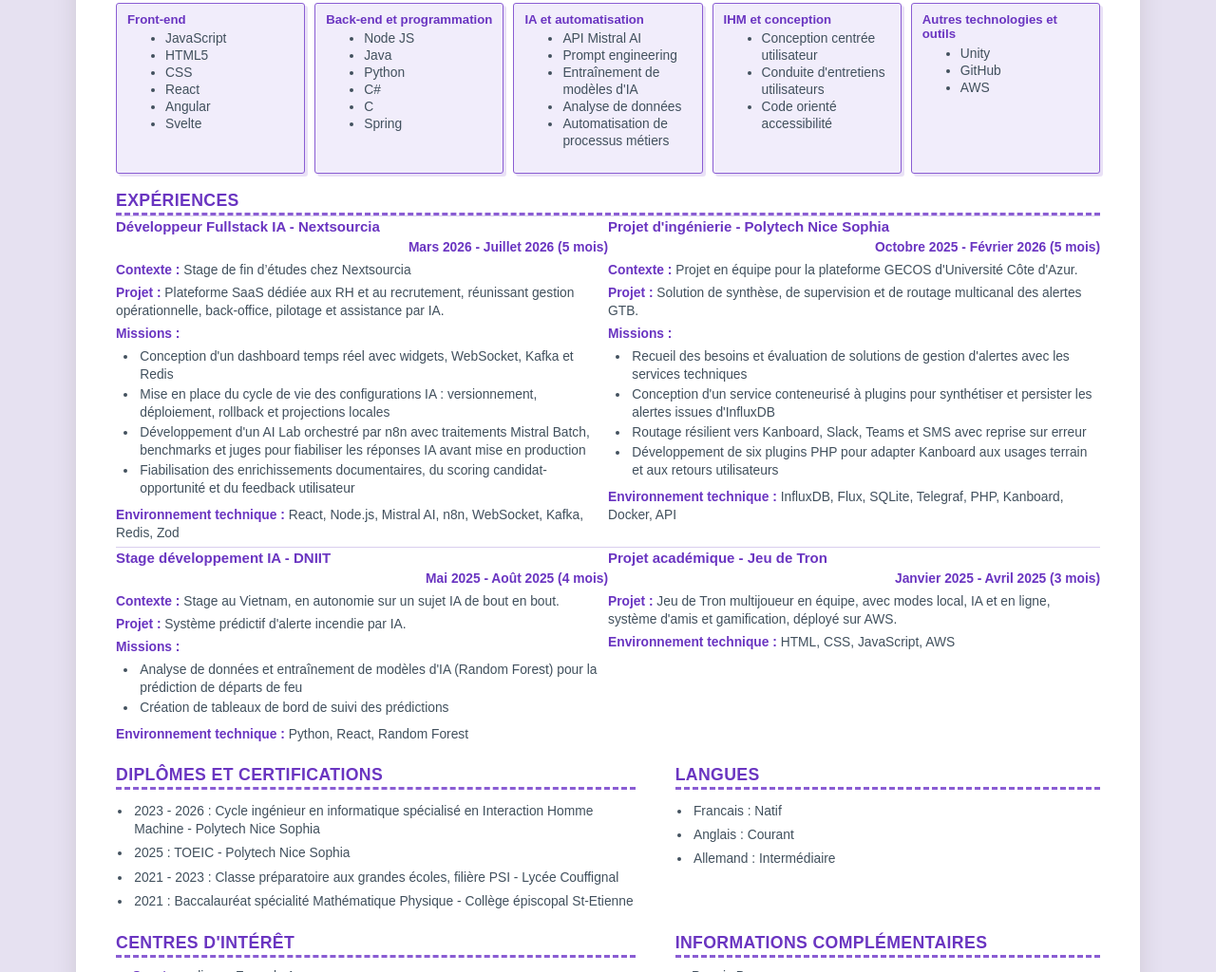
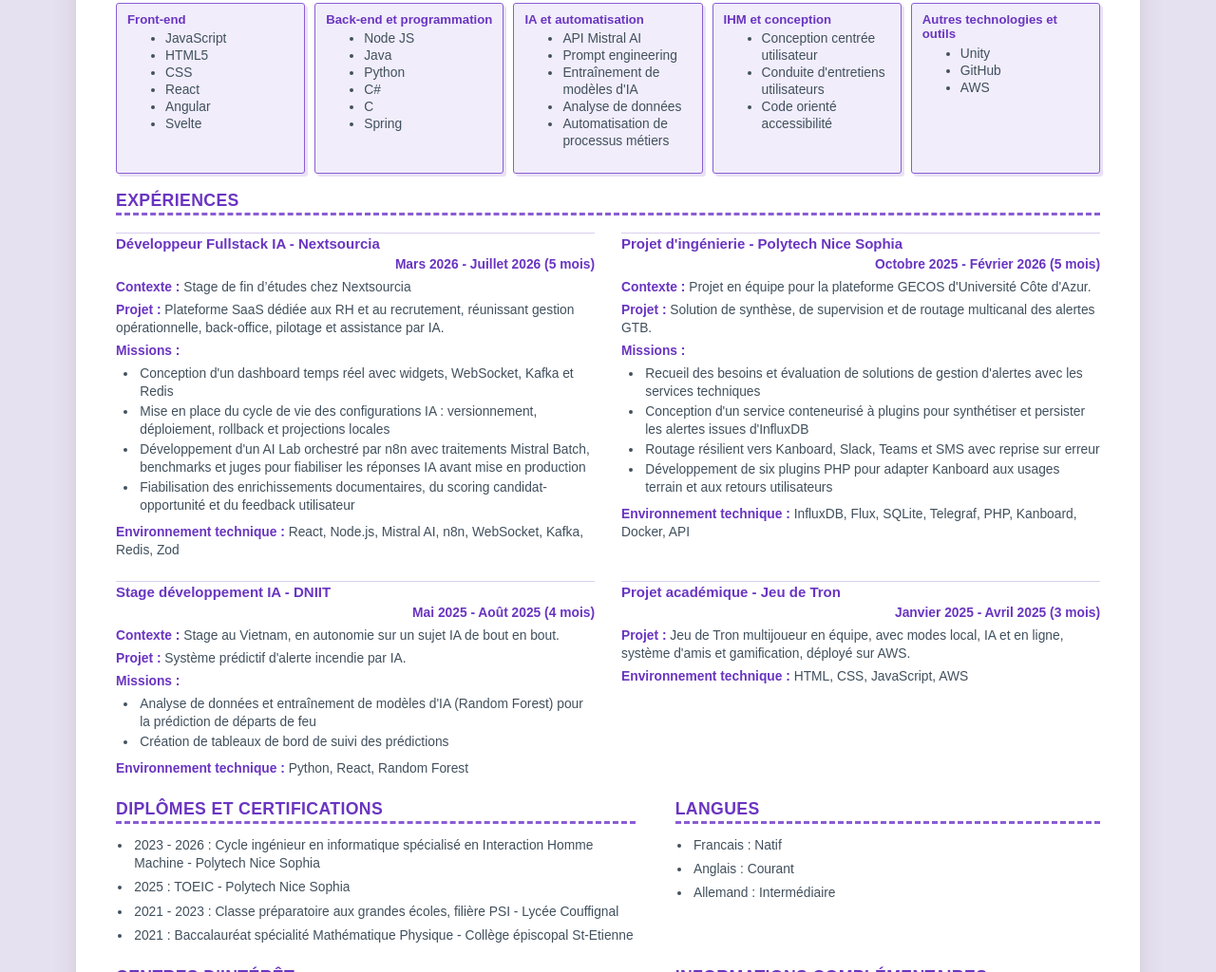
Before and after one commit to MaxenceRoques/cv-web, a website: page index.html in a window 1280 px wide. Shown: the part 328-1352 px from the top of the page at 95% size. Drawn offline with Linux system fonts and the light colour scheme.

Commit message:
Update styles.css

```diff
--- a/styles.css
+++ b/styles.css
@@ -436,7 +436,7 @@ section[aria-labelledby="diplomes"] time {
 section[aria-labelledby="experiences"] {
   display: grid;
   grid-template-columns: repeat(2, minmax(0, 1fr));
-  gap: 1_px 28px;
+  gap: 18px 28px;
 }
 
 section[aria-labelledby="experiences"] > h2 {
```
